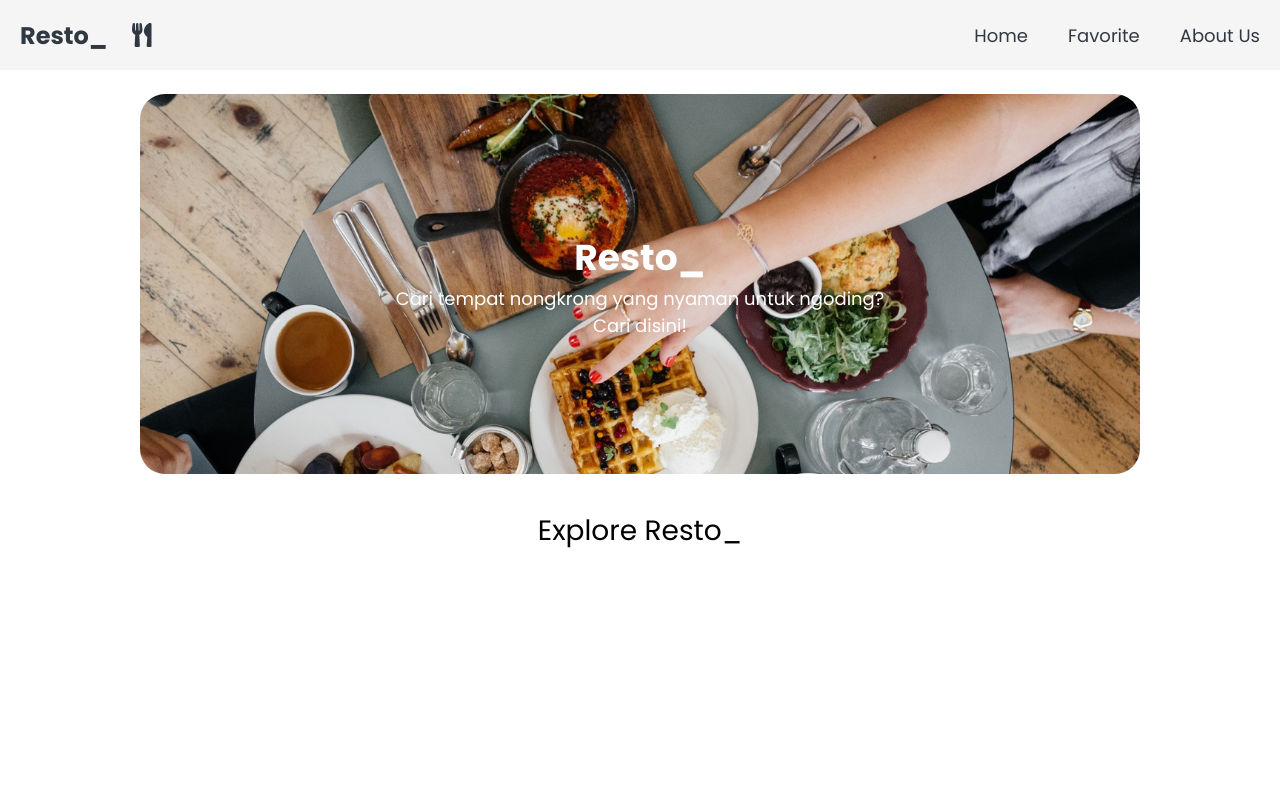
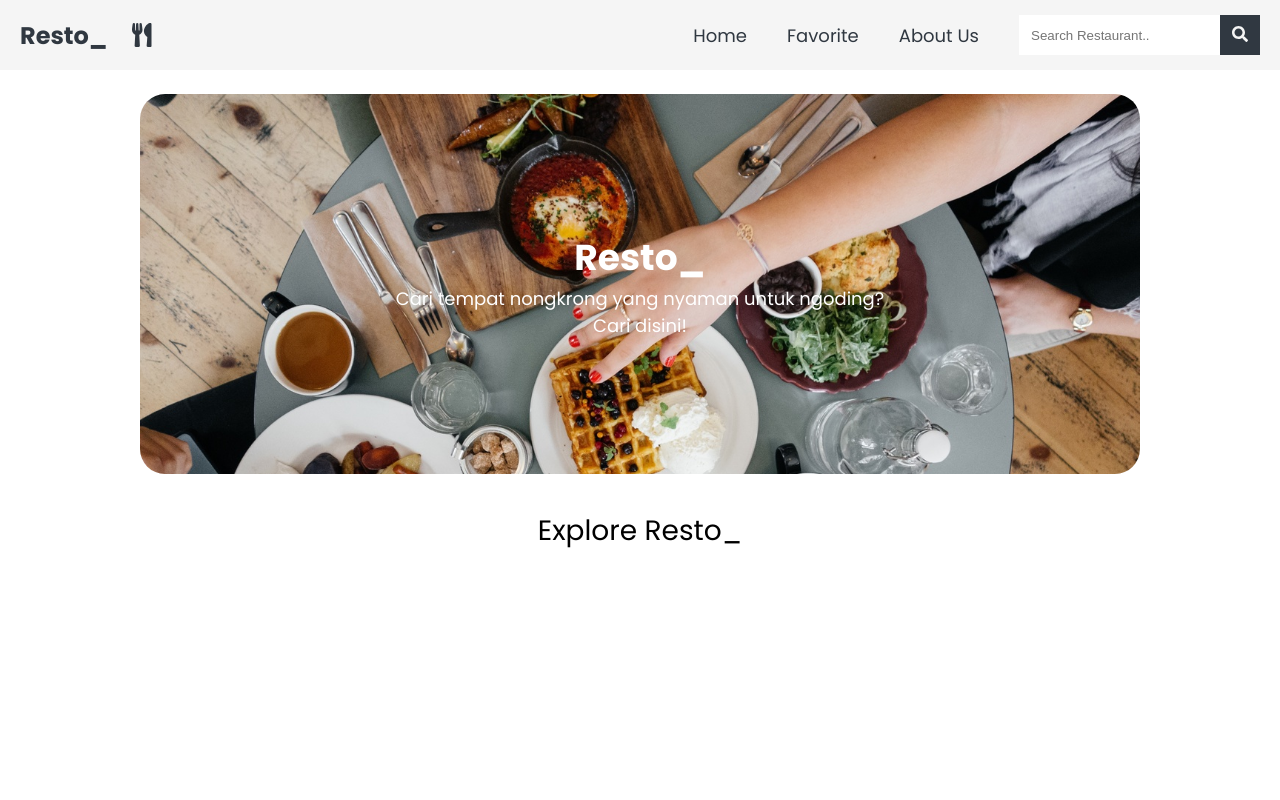
Before and after one commit to yugmade13/catalogue-restaurant, a website built with webpack: page src/templates/index.html in a window 1280 px wide. Shown: the top 800 px of the page. Built offline with nearby package versions, Linux system fonts and the light colour scheme; no server answers.

Commit message:
menambahkan fitur search (belum berjalan)

```diff
--- a/src/styles/main.css
+++ b/src/styles/main.css
@@ -102,6 +102,27 @@ body {
     font-size: 18px;
 }
 
+.search_box {
+    width: 100%;
+    padding: 12px 20px;
+    display: flex;
+}
+
+input[type=text] {
+    padding: 12px;
+    width: 100%;
+    outline: none;
+    border: none;
+}
+
+button[type=submit] {
+    padding: 11px 12px;
+    font-size: 16px;
+    color: #F5F5F5;
+    background-color: #303841;
+    border: none;
+}
+
 main {
     width: 100%;
     min-height: 100vh;
--- a/src/styles/responsive.css
+++ b/src/styles/responsive.css
@@ -4,7 +4,7 @@
     padding: 24px;
 }
 
-@media screen and (max-width: 650px) {
+@media screen and (max-width:790px) {
     .nav {
         padding: 12px 12px 24px;
         position: fixed;
@@ -17,7 +17,6 @@
 
     .nav ul {
         display: block;
-        border-left: 1px solid #303841;
     }
 
     .icon_open {
@@ -37,6 +36,13 @@
 }
 
 @media screen and (min-width: 650px) {
+    .resto_overview {
+        display: flex;
+        justify-content: space-evenly;
+    }
+}
+
+@media screen and (min-width: 789px) {
     .icon_open {
         visibility: hidden;
     }
@@ -51,11 +57,6 @@
 
     .item_description {
         font-size: 12px;
-    }
-
-    .resto_overview {
-        display: flex;
-        justify-content: space-evenly;
     }
 
 }
--- a/src/templates/index.html
+++ b/src/templates/index.html
@@ -28,6 +28,12 @@
                 <li><a href="#/home">Home</a></li>
                 <li><a href="#/favorite">Favorite</a></li>
                 <li><a href="https://github.com/yugmade13">About Us</a></li>
+                <li>
+                    <div class="search_box">
+                        <input id="search" type="text" name="search" placeholder="Search Restaurant..">
+                        <button id="submit" type="submit" class="fas fa-search"></button>
+                    </div>
+                </li>
             </ul>
         </nav>
     </header>
```
